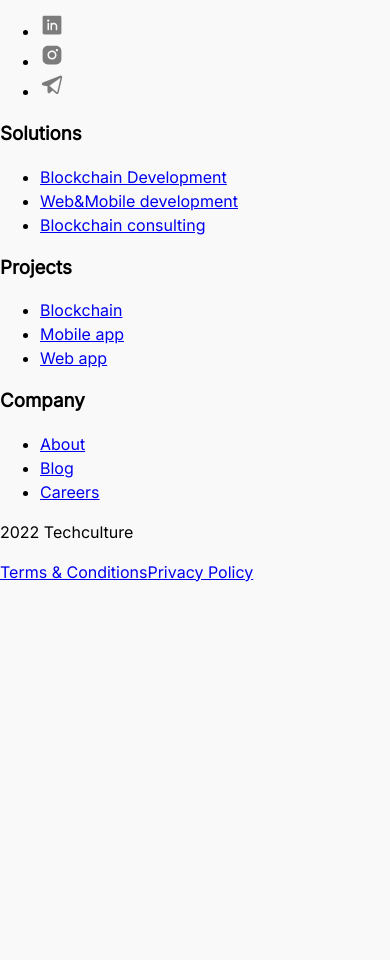
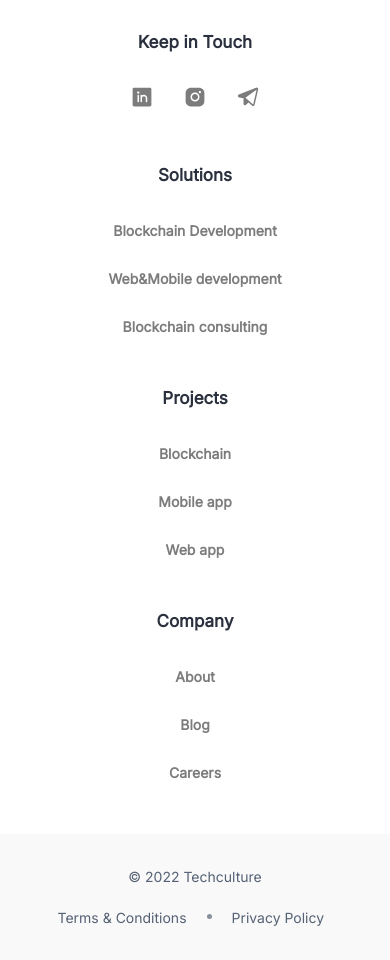
Before and after one commit to DrannikovVladimir/tech, a React (Create React App) app: page / in a window 390 px wide. Shown: the part 6100-7060 px from the top of the page. Before the commit the page ends 6684 px from the top, so only its background shows below. Built offline with nearby package versions, Linux system fonts and the light colour scheme.

Commit message:
Added footer

```diff
--- a/src/components/Footer/Footer.jsx
+++ b/src/components/Footer/Footer.jsx
@@ -1,9 +1,12 @@
 import * as React from 'react';
-import './FooterStyle.scss';
+import _ from 'lodash';
+//components
 import Logo from '../../assets/icons/logo-footer.svg';
 import Linkedin from '../../assets/icons/footer/linkedin.svg';
 import Instagram from '../../assets/icons/footer/instagram.svg';
 import Telegram from '../../assets/icons/footer/telegram.svg';
+//styles
+import './FooterStyle.scss';
 
 const socials = [
   { title: 'linkedin', imageSrc: Linkedin },
@@ -37,42 +40,42 @@ const Footer = () => {
           <a href="/" className="footer-main__logo">
             <img src={Logo} alt="" className="footer-main__logo-image" />
           </a>
-          <div className="footer-main__socials">
+          <div className="footer-main__socials footer-main__box">
             <h3 className="footer-main__title">Keep in Touch</h3>
             <ul className="footer-main__socials-list footer-socials">
               {socials.map(({ title, imageSrc }) => (
-                <li className="footer-socials__item">
+                <li key={_.uniqueId('footer-socials_')} className="footer-socials__item">
                   <span className="visually-hidden">{title}</span>
                   <img src={imageSrc} alt={title} className="footer-socials__item-image" />
                 </li>
               ))}
             </ul>
           </div>
-          <div className="footer-main__solutions">
+          <div className="footer-main__solutions footer-main__box">
             <h3 className="footer-main__title">Solutions</h3>
               <ul className="footer-main__list footer-menu-list">
                 {solutions.map(({ title, link }) => (
-                  <li className="footer-menu-list__item">
+                  <li key={_.uniqueId('footer-solutions_')} className="footer-menu-list__item">
                     <a href={link} className="footer-menu-list__link">{title}</a>
                   </li>
                 ))}
               </ul>
           </div>
-          <div className="footer-main__projects">
+          <div className="footer-main__projects footer-main__box">
             <h3 className="footer-main__title">Projects</h3>
             <ul className="footer-main__list footer-menu-list">
               {projects.map(({ title, link }) => (
-                <li className="footer-menu-list__item">
+                <li key={_.uniqueId('footer-projects_')} className="footer-menu-list__item">
                   <a href={link} className="footer-menu-list__link">{title}</a>
                 </li>
               ))}
             </ul>
           </div>
-          <div className="footer-main__company">
+          <div className="footer-main__company footer-main__box">
             <h3 className="footer-main__title">Company</h3>
             <ul className="footer-main__list footer-menu-list">
               {company.map(({ title, link }) => (
-                <li className="footer-menu-list__item">
+                <li key={_.uniqueId('footer-company_')} className="footer-menu-list__item">
                   <a href={link} className="footer-menu-list__link">{title}</a>
                 </li>
               ))}
@@ -82,9 +85,11 @@ const Footer = () => {
       </div>
       <div className="footer-privacy">
         <div className="footer-privacy__container">
-          <p className="footer-privacy__copyright">2022 Techculture</p>
-          <a href="#" className="footer-privacy__terms">Terms & Conditions</a>
-          <a href="#" className="footer-privacy__policy">Privacy Policy</a>
+          <p className="footer-privacy__copyright">&copy; 2022 Techculture</p>
+          <div className="footer-privacy__link-wrapper">
+            <a href="#" className="footer-privacy__terms">Terms & Conditions</a>
+            <a href="#" className="footer-privacy__policy">Privacy Policy</a>
+          </div>
         </div>
       </div>
     </footer>
--- a/src/components/Footer/FooterStyle.scss
+++ b/src/components/Footer/FooterStyle.scss
@@ -0,0 +1,199 @@
+.footer-main {
+  padding-top: 80px;
+  padding-bottom: 115px;
+  background-color: #FFFFFF;
+}
+
+.footer-main__container {
+  display: flex;
+  width: 1440px;
+  margin: 0 auto;
+  padding-left: 170px;
+  padding-right: 170px;
+}
+
+.footer-main__logo {
+  margin-right: 250px;
+}
+
+.footer-main__socials {
+  margin-right: 90px;
+}
+
+.footer-main__solutions {
+  margin-right: 60px;
+}
+
+.footer-main__projects {
+  margin-right: 60px;
+}
+
+.footer-socials {
+  display: flex;
+  justify-content: space-between;
+  width: 130px;
+  margin: 0;
+  padding: 0;
+  list-style: none;
+}
+
+.footer-main__title {
+  margin: 0;
+  margin-bottom: 32px;
+  padding: 0;
+  font-size: 17px;
+  line-height: 21px;
+  font-weight: 700;
+  color: #2A303D;
+}
+
+.footer-menu-list {
+  margin: 0;
+  padding: 0;
+  list-style: none;
+}
+
+.footer-menu-list__item {
+  margin-bottom: 24px;
+  &:last-child {
+    margin-bottom: 0;
+  }
+}
+
+.footer-menu-list__link {
+  font-size: 14px;
+  line-height: 17px;
+  font-weight: 600;
+  color: #7C7C7C;
+  text-decoration: none;
+}
+
+.footer-privacy {
+  min-height: 85px;
+  padding-top: 32px;
+  padding-bottom: 32px;
+}
+
+.footer-privacy__container {
+  display: flex;
+  align-items: center;
+  width: 1440px;
+  margin: 0 auto;
+  padding-right: 170px;
+  padding-left: 170px;
+}
+
+.footer-privacy__copyright {
+  margin: 0;
+  margin-right: 80px;
+  padding: 0;
+  font-size: 14px;
+  line-height: 21px;
+  color: #556174;
+}
+
+.footer-privacy__link-wrapper {
+  display: flex;
+  width: 275px;
+}
+
+.footer-privacy__terms {
+  position: relative;
+  display: block;
+  margin-right: 45px;
+  font-size: 14px;
+  line-height: 21px;
+  color: #556174;
+  text-decoration: none;
+  &::after {
+    content: '';
+    position: absolute;
+    top: 7px;
+    right: -25px;
+    width: 5px;
+    height: 5px;
+    border-radius: 50%;
+    background-color: #88909E;
+  }
+}
+
+.footer-privacy__policy {
+  font-size: 14px;
+  line-height: 21px;
+  color: #556174;
+  text-decoration: none;
+}
+
+@media (max-width: 1440px) {
+  .footer-main__container {
+    width: auto;
+    padding-left: 60px;
+    padding-right: 60px;
+  }
+
+  .footer-privacy__container {
+    width: auto;
+    padding-left: 60px;
+    padding-right: 60px;
+  }
+}
+
+@media (max-width: 1180px) {
+  .footer-main__logo {
+    margin-right: auto;
+  }
+}
+
+@media (max-width: 940px) {
+  .footer-main {
+    padding-top: 40px;
+    padding-bottom: 0px;
+  }
+
+  .footer-main__container {
+    flex-wrap: wrap;
+    justify-content: center;
+    padding-left: 20px;
+    padding-right: 20px;
+  }
+
+  .footer-privacy__container {
+    flex-wrap: wrap;
+    padding-left: 20px;
+    padding-right: 20px;
+  }
+
+  .footer-main__box {
+    margin-bottom: 50px;
+  }
+}
+
+@media (max-width: 550px) {
+  .footer-main__container {
+    flex-direction: column;
+    justify-content: center;
+    align-items: center;
+    min-width: 320px;
+  }
+
+  .footer-privacy__container {
+    flex-direction: column;
+    min-width: 320px;
+  }
+
+  .footer-privacy__copyright {
+    margin: 0;
+    margin-bottom: 20px;
+  }
+
+  .footer-main__box {
+    margin-right: 0;
+    margin-left: 0;
+    text-align: center;
+  }
+
+  .footer-main__logo {
+    margin: 0;
+    margin-bottom: 40px;
+  }
+}
```
